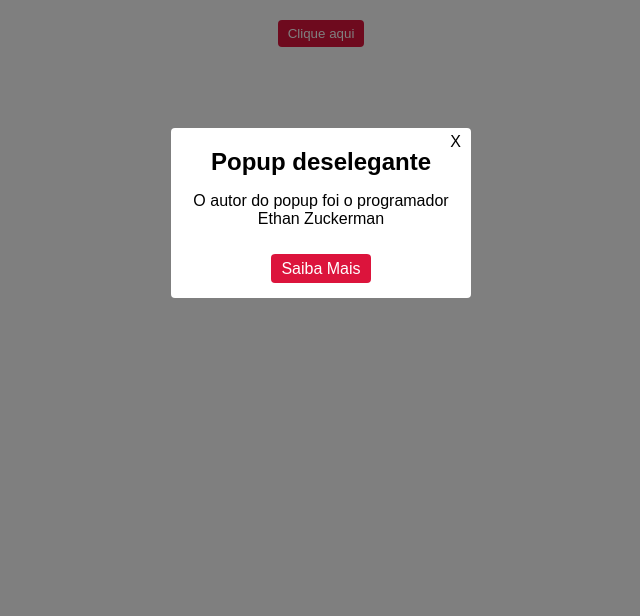
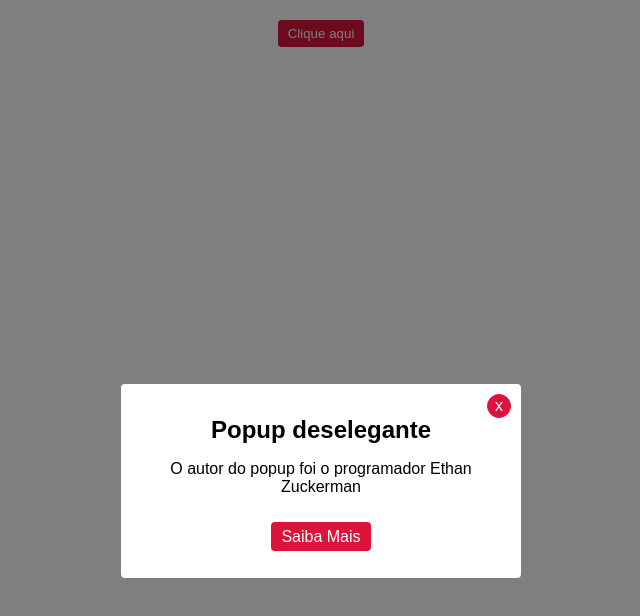
Before and after one commit to fernandoalvesrufino/popup, a plain HTML site: page index.html in a window 1280 px wide. Shown: the whole page, without its empty margins (319-959 px from the left). Drawn offline with Linux system fonts and the light colour scheme.

Commit message:
finalizando estilizacao do popup

```diff
--- a/index.html
+++ b/index.html
@@ -14,7 +14,7 @@
 
     <div class="popup">
 
-      <div class="popup-close">X</div>
+      <div class="popup-close"> x </div>
 
       <div class="popup-content">
         <h2>Popup deselegante</h2>
--- a/script.js
+++ b/script.js
@@ -12,7 +12,10 @@ button.addEventListener('click', () => {
 
 popup.addEventListener('click', event => {
   const classNameOfClickedElement = event.target.classList[0]
-  if(classNameOfClickedElement === 'popup-close' || classNameOfClickedElement === 'popup-link' || classNameOfClickedElement === 'popup-wrapper') {
+  const classNames = ['popup-close', 'popup-wrapper', 'popup-link']
+  const shouldClosePopup = classNames.some(className => className === classNameOfClickedElement)
+
+  if(shouldClosePopup) {
     popup.style.display = 'none';
   }
 })
--- a/style.css
+++ b/style.css
@@ -29,12 +29,12 @@ button {
   font-family: Arial, Helvetica, sans-serif;
   text-align: center;
   width: 100%;
-  max-width: 300px;
-  margin: 10% auto;
-  padding: 20px;
+  max-width: 25rem;
+  margin: 30% auto;
+  padding: 2rem;
   background: white;
-  position: relative;;
-  border-radius: 4px;
+  position: relative;
+  border-radius: .25rem;
 
 }
 
@@ -57,7 +57,15 @@ button {
 
 .popup-close {
   position: absolute;
-  top: 5px;
+  text-align: center;
+  top: 10px;
   right: 10px;
   cursor: pointer;
+  color: #4d4b4b;
+  font-size: 1rem;
+  border: 1px solid crimson;
+  border-radius: 50%;
+  padding: 2px 7px;
+  color: white;
+  background-color: crimson;
 }
```
